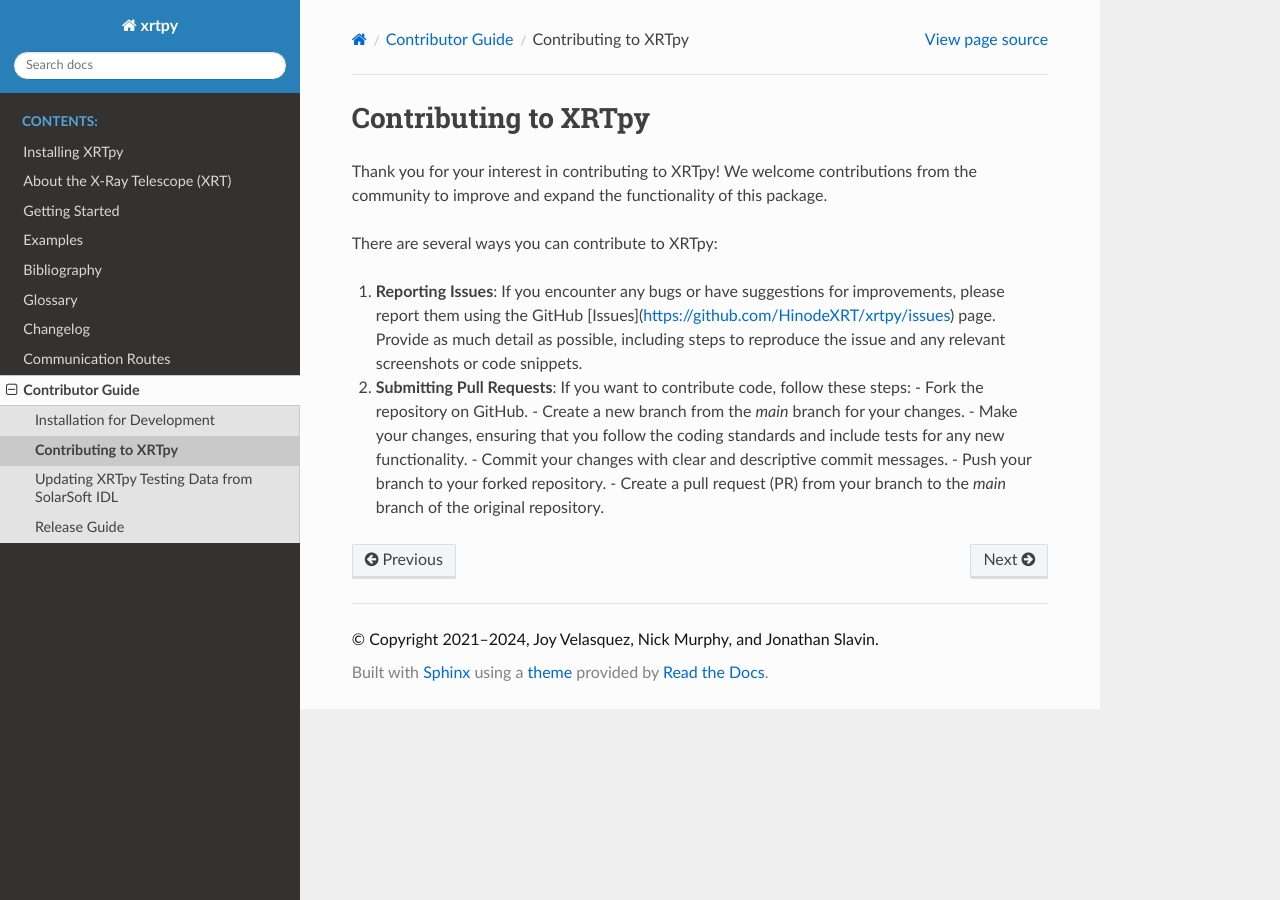
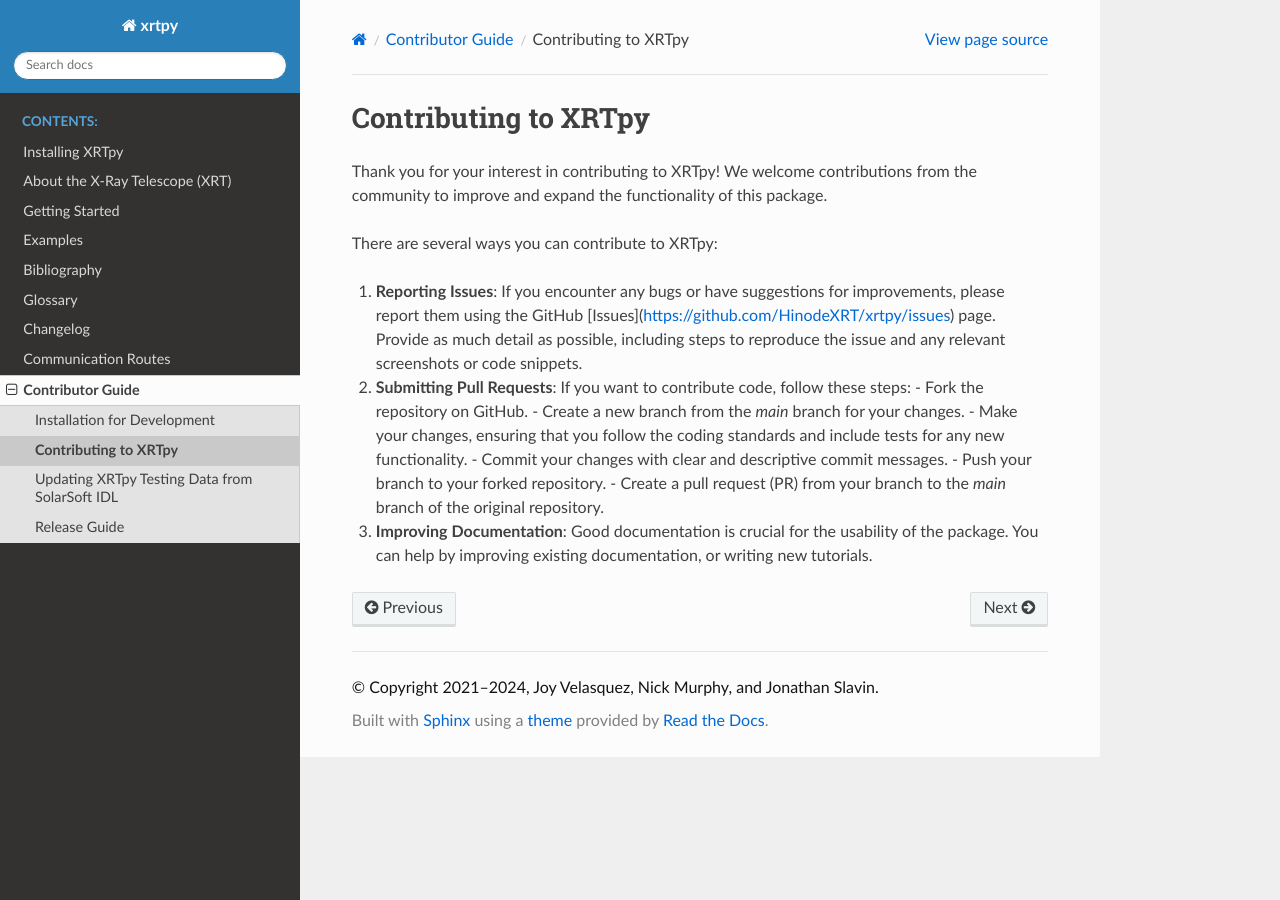
Before and after one commit to HinodeXRT/xrtpy, a Sphinx documentation site: the page built from docs/contributing/contributing.rst, in a window 1280 px wide. Built offline with Sphinx 7.4.7 and the Read the Docs theme 2.0.0, drawn with Linux system fonts in a browser that asks for light colours; pages that are not in the unit, such as notebooks, are missing from menus.

Commit message:
Adding a section for Improving Documentation

```diff
--- a/docs/contributing/contributing.rst
+++ b/docs/contributing/contributing.rst
@@ -17,3 +17,5 @@ There are several ways you can contribute to XRTpy:
    - Commit your changes with clear and descriptive commit messages.
    - Push your branch to your forked repository.
    - Create a pull request (PR) from your branch to the `main` branch of the original repository.
+
+3. **Improving Documentation**: Good documentation is crucial for the usability of the package. You can help by improving existing documentation, or writing new tutorials.
```
